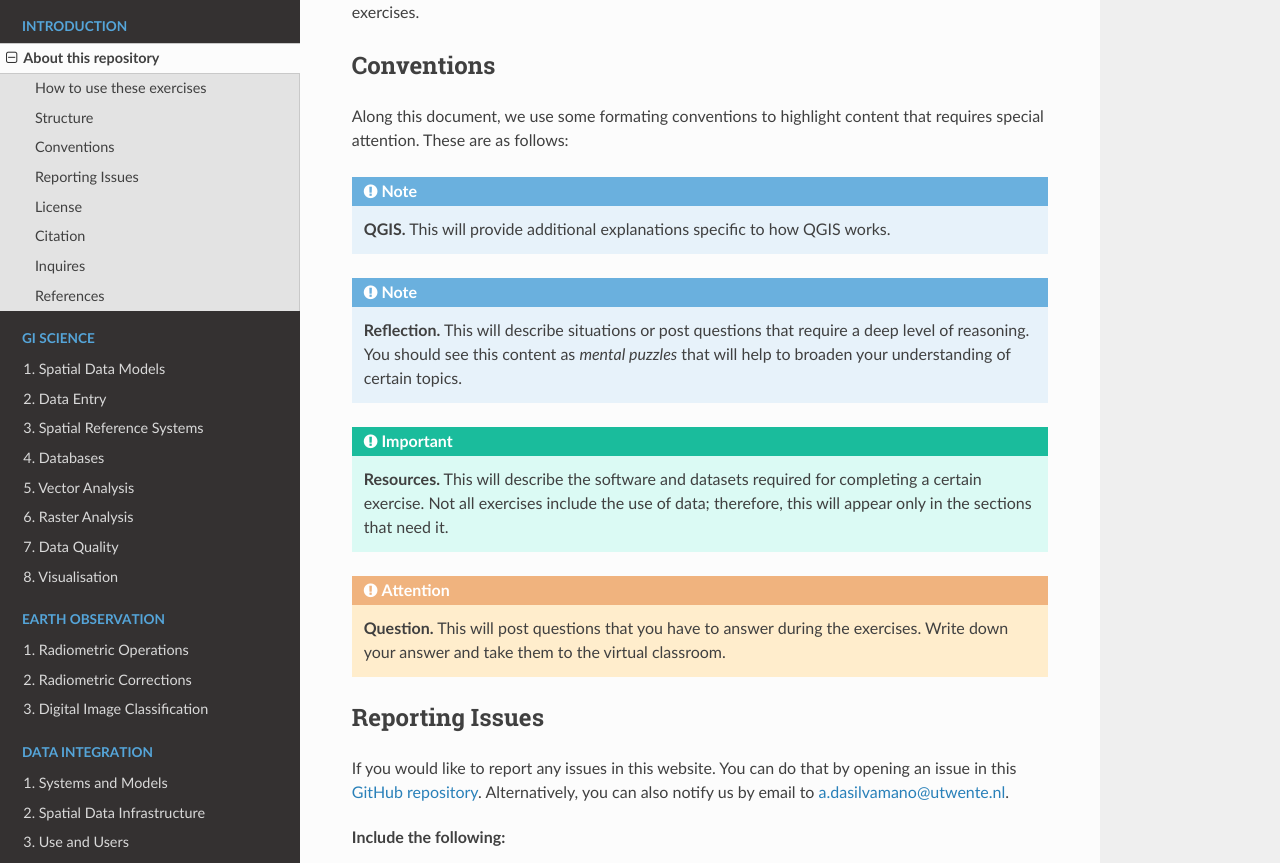
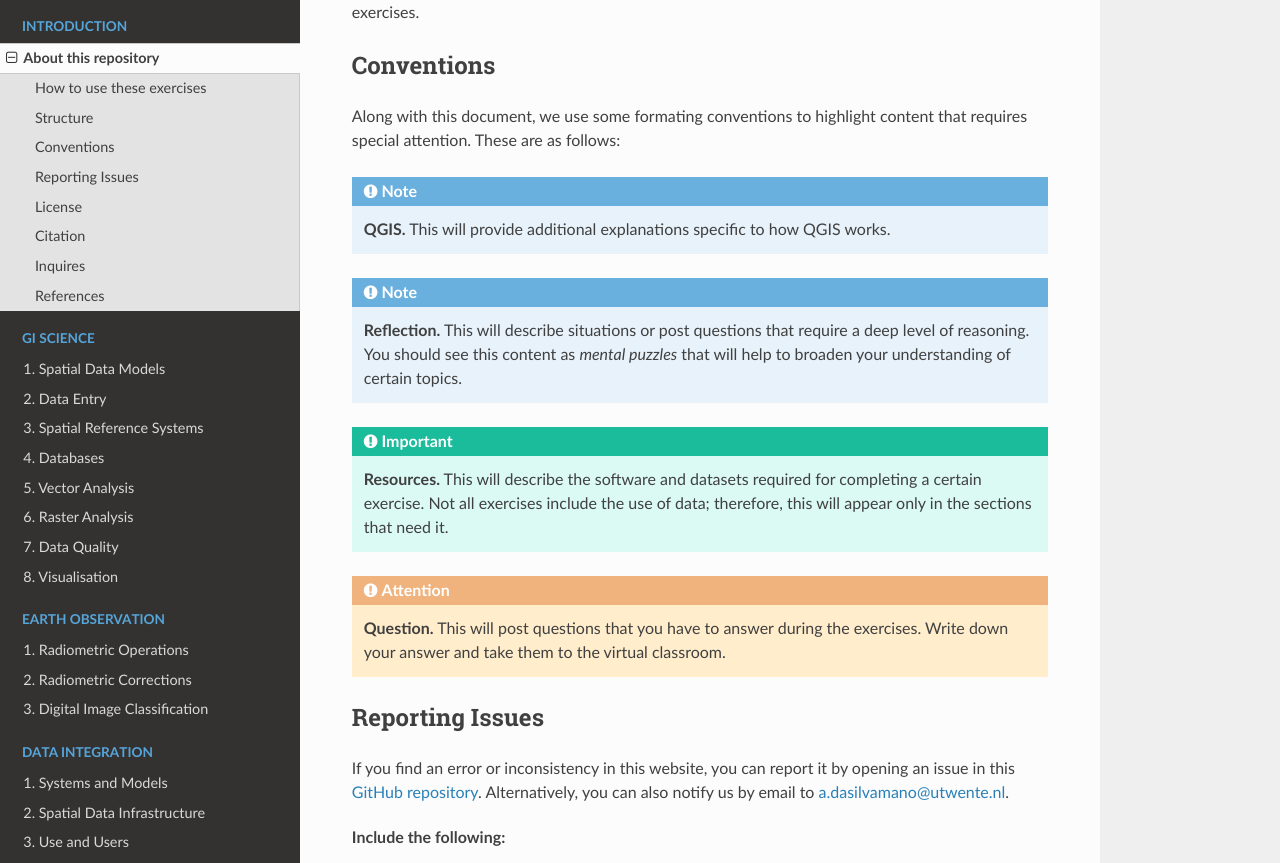
Before and after one commit to andremano/online-core, a Sphinx documentation site: the page built from docs/source/introduction_oer.rst, in a window 1280 px wide and 1400 px high, scrolled down 1392 px. Shown: the part 151-1014 px from the top of the window. Built offline with Sphinx 7.4.7 and the Read the Docs theme 2.0.0, drawn with Linux system fonts in a browser that asks for light colours.

Commit message:
introduction fixes

```diff
--- a/docs/source/introduction_oer.rst
+++ b/docs/source/introduction_oer.rst
@@ -10,16 +10,14 @@
 --------------------------
 
 On the left pane, there is a list of topics; each of those topics contains (primarily) software-based exercises designed to demonstrate related concepts. Although the arrangement of the topics reflects the order we recommend the exercises be taken; they do not build on each other and therefore can be taken in any order.
-Along with the exercise description, you may be suggested to take readings explaining a concept. The |ltb| icon signals a link to the `Living Textbook <https://www.itc.nl/about-itc/organization/resources-facilities/living-textbook/>`_. The Living Textbook consists of a conceptual map built on top of a wiki that allows the user to read about a certain concept and explore how that concept relates to other concepts.
+Along with the exercise description, you may be suggested to take readings explaining a concept. The  |ltb|  icon signals a link to the `Living Textbook <https://www.itc.nl/about-itc/organization/resources-facilities/living-textbook/>`_. The Living Textbook consists of a conceptual map built on top of a wiki that allows the user to read about a certain concept and explore how that concept relates to other concepts.
 The exercises might also contain questions. In a supervised environment, we use those questions to stimulate the class and assess how the learning process is going. We do not provide answer sheets -  you will have to verify your answers independently if you choose to use this repository without support.
 Since we assume the use of QGIS, consider keeping at hand the following resources:
 
 +	The `QGIS manual <https://docs.qgis.org/3.22/en/docs/user_manual/index.html>`_ can help you to find answers on how to use the tools and interfaces, and it is the first source you should consult when you have a question on how to use QGIS.
 |
-
 +	If you have more advanced questions, such as how to implement a rather specific procedure or data analysis related to GIS and QGIS, then `GIS Stack exchange <https://gis.stackexchange.com/>`_ might help you with that.
 |
-
 +	You could also subscribe to the `QGIS-Users mailing list <https://lists.osgeo.org/mailman/listinfo/qgis-user>`_ . The mailing list contains an extensive archive of Q&As from the QGIS user community. You can also post your questions, and someone from the community might answer.
 
 
@@ -42,7 +40,7 @@
 Conventions
 -----------
 
-Along this document, we use some formating conventions to highlight content that requires special attention. These are as follows:
+Along with this document, we use some formating conventions to highlight content that requires special attention. These are as follows:
 
 .. note::
    **QGIS.**
@@ -65,7 +63,7 @@
 Reporting Issues
 ----------------
 
-If you would like to report any issues in this website. You can do that by opening an issue in this `GitHub repository <https://github.com/manuGil/issues-core-online/issues>`_. Alternatively, you can also notify us by email to a.dasilvamano@utwente.nl.
+If you find an error or inconsistency in this website, you can report it by opening an issue in this `GitHub repository <https://github.com/manuGil/issues-core-online/issues>`_. Alternatively, you can also notify us by email to a.dasilvamano@utwente.nl.
 
 Include the following:
    1. A short but precise description of the issue,
```
